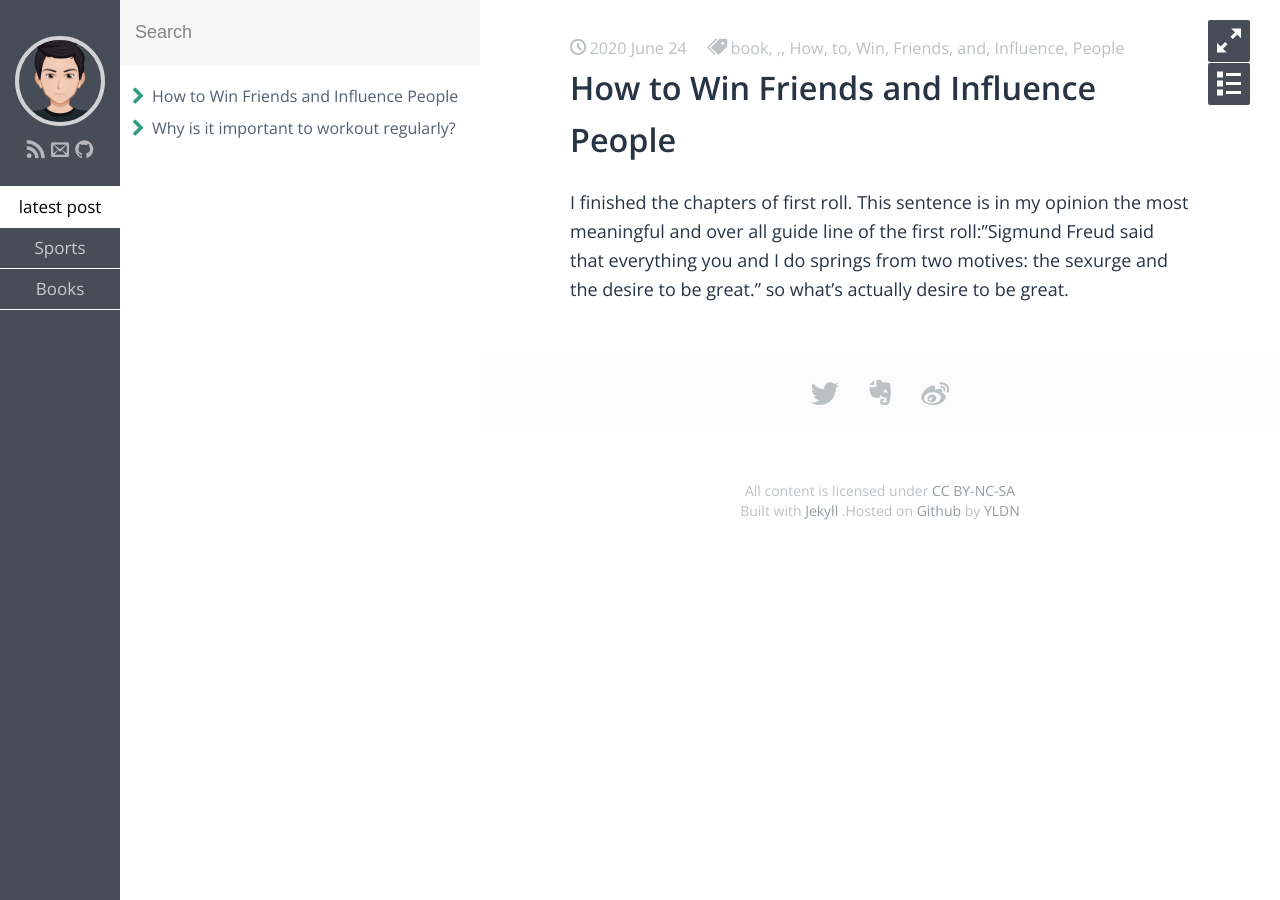
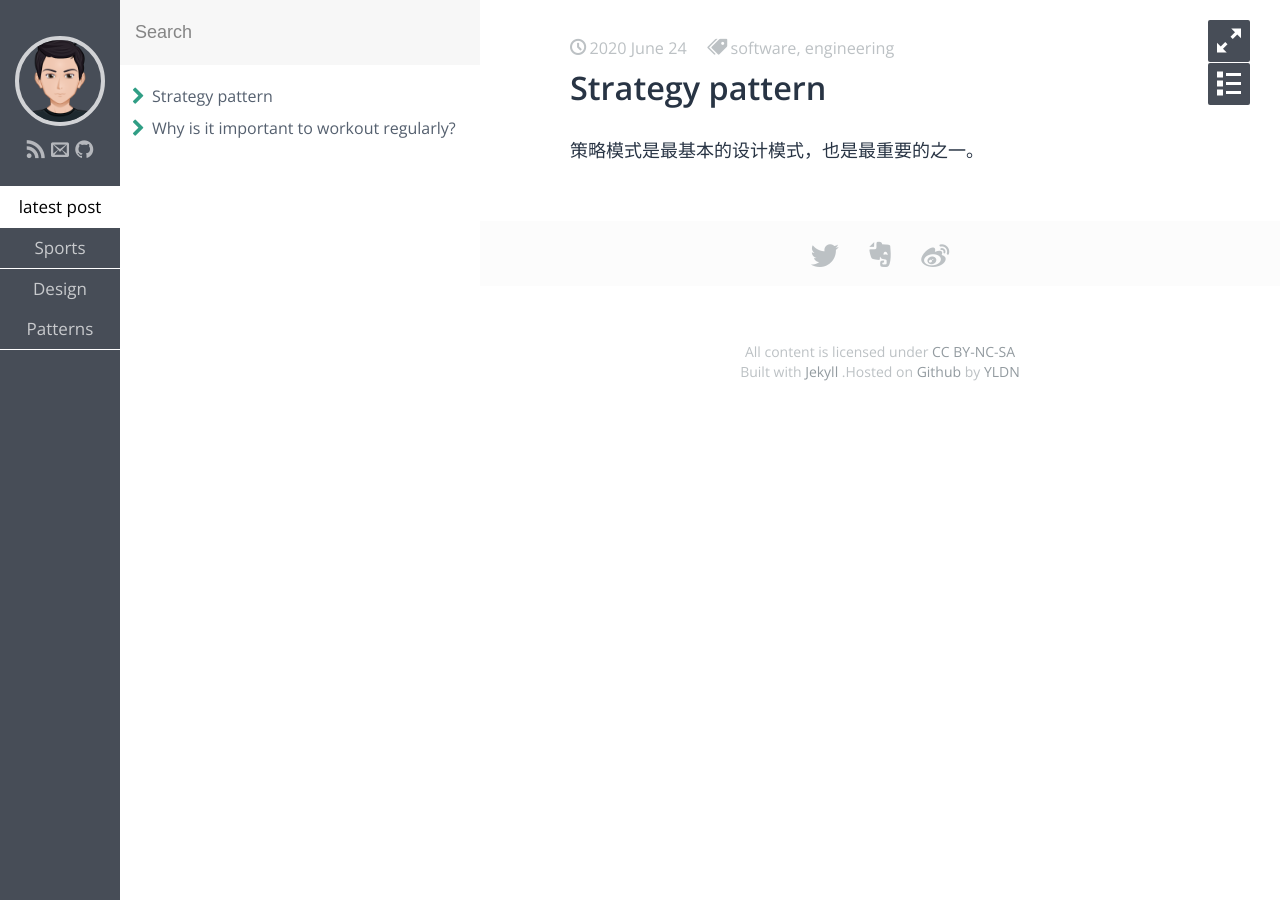
Before and after one commit to yldn/yldn-old.blog, a Jekyll site: the page built from _posts/Design-Patterns/2020-06-24-Strategy-pattern.md, in a window 1280 px wide. Built offline with Jekyll 4.4.1, drawn with Linux system fonts in a browser that asks for light colours; some web fonts are replaced.

Commit message:
Update 2020-06-24-Strategy-pattern.md

```diff
--- a/_posts/Design-Patterns/2020-06-24-Strategy-pattern.md
+++ b/_posts/Design-Patterns/2020-06-24-Strategy-pattern.md
@@ -1,11 +1,10 @@
 ---
 author: Liudongnan_Yang
 layout: post
-title: How to Win Friends and Influence People
-category: Books
-tags: book , How to Win Friends and Influence People
-description:  Roll1
+title: Strategy pattern
+category: Design Patterns
+tags: software engineering
+description:  software design
 ---
 
-I finished the chapters of first roll. This sentence is in my opinion the most meaningful and over all guide line of the first roll:"Sigmund Freud said that everything you and I do springs from two motives: the sexurge and the desire to be great."
-so what's actually desire to be great.
+策略模式是最基本的设计模式，也是最重要的之一。
```
